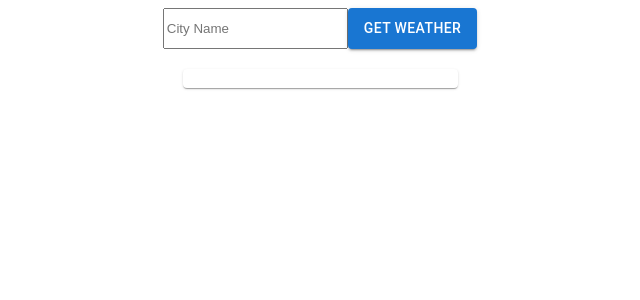
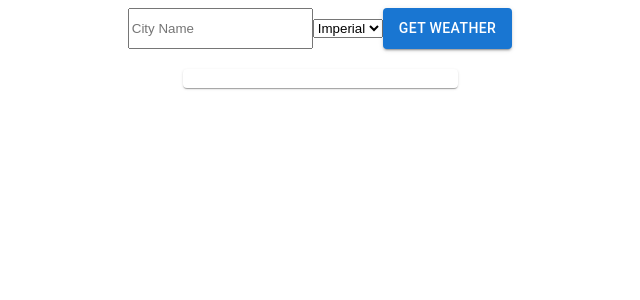
Before and after one commit to BriNelson/weather-react-app, a React (Create React App) app: page / in a window 1280 px wide. Shown: the top 300 px of the page, without its empty margins (320-960 px from the left). Built offline with nearby package versions, Linux system fonts and the light colour scheme.

Commit message:
unit type fixed

```diff
--- a/src/App.js
+++ b/src/App.js
@@ -41,13 +41,15 @@ function App() {
   const [localWeather, setLocalWeather] = useState([]);
   const [dayList, setDayList] = useState([]);
   const [chosenCity, setChosenCity] = useState('');
+  const [chosenUnit, setChosenUnit] = useState('imperial');
+
 
 
 
   async function getWeather() {
 
 
-    const response = await fetch(`https://api.openweathermap.org/data/2.5/forecast/daily?q=${chosenCity}&units=imperial&cnt=7&appid=08e194dbf106b4a880235ddea75704dd`);
+    const response = await fetch(`https://api.openweathermap.org/data/2.5/forecast/daily?q=${chosenCity}&units=${chosenUnit}&cnt=7&appid=08e194dbf106b4a880235ddea75704dd`);
     const data = await response.json()
 
     console.log(data.list)
@@ -71,7 +73,11 @@ function App() {
         type="text"
           value={chosenCity}
           onChange={(e) => setChosenCity(e.target.value)}
-      ></input>
+          ></input>
+          <select onChange={(e) => setChosenUnit(e.target.value)} name="units" id="units">
+  <option value="metric">Metric</option>
+  <option value="imperial" selected>Imperial</option>
+</select>
 
       </form>
       <Button variant="contained" onClick={getWeather}>
```
